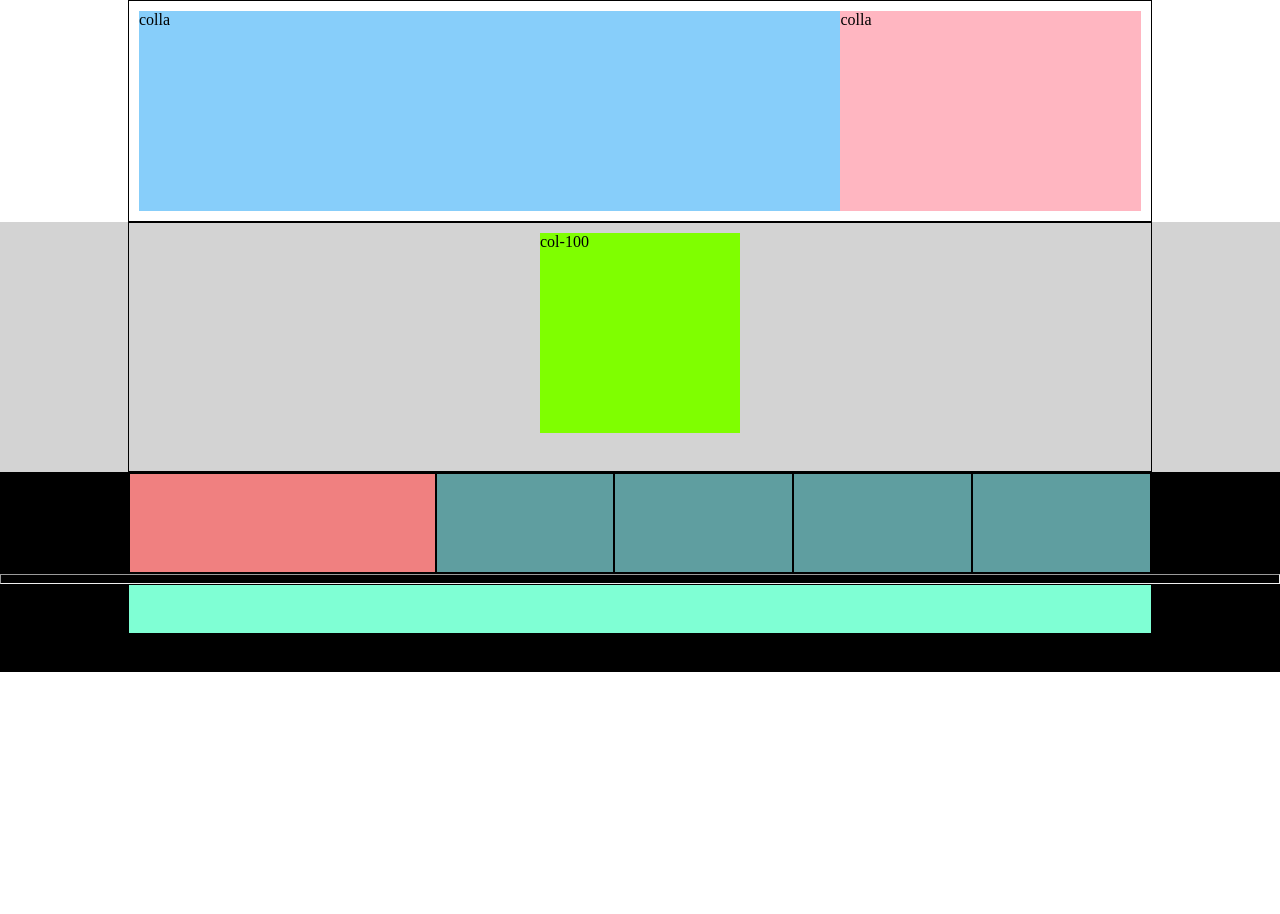
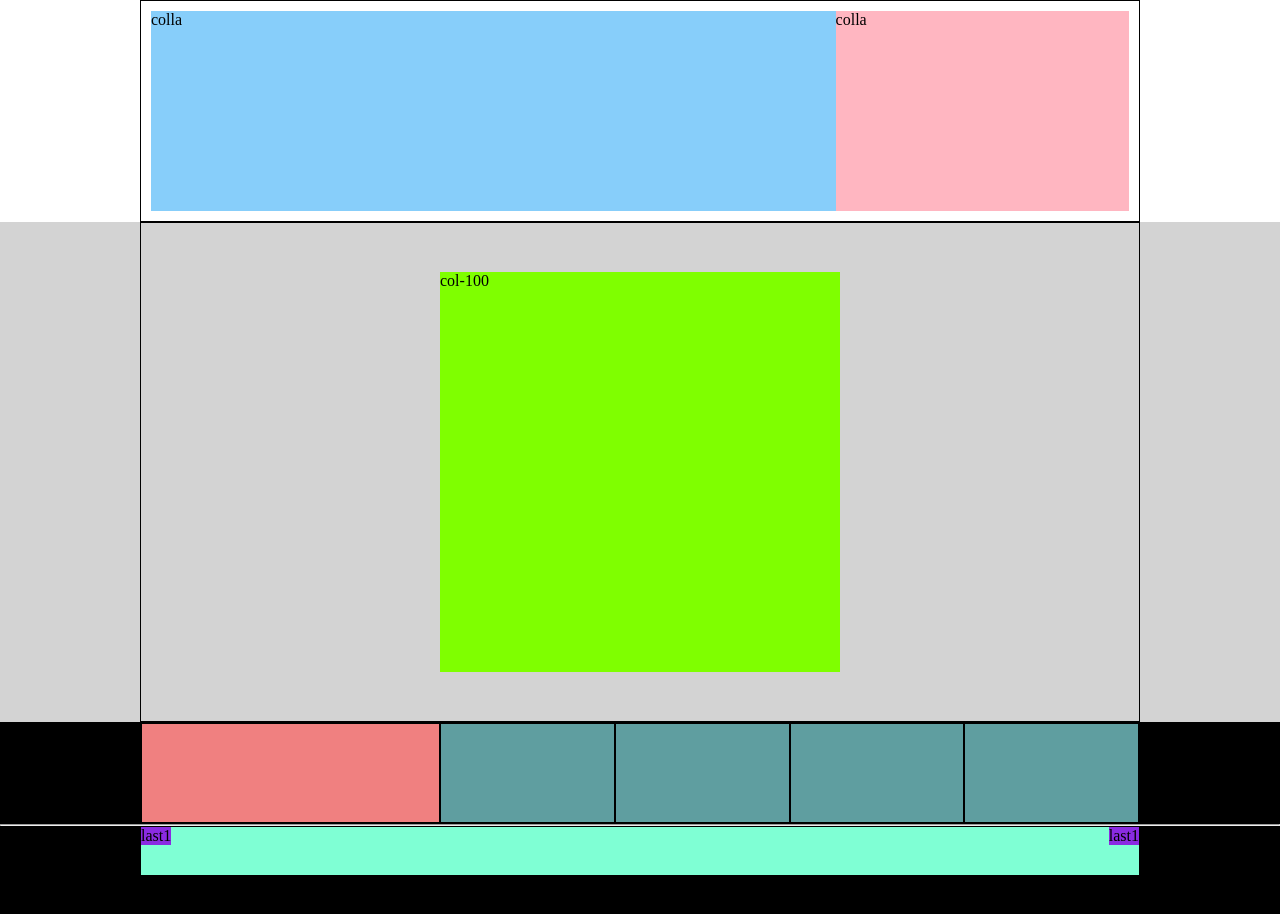
Before and after one commit to LorenzoEufemi/htmlcss-struttura-discord, a plain HTML site: page index.html in a window 1280 px wide. Shown: the part 646-1560 px from the top of the page. Before the commit the page ends 1318 px from the top, so only its background shows below. Drawn offline with Linux system fonts and the light colour scheme.

Commit message:
feat: conclusione footer

```diff
--- a/index.html
+++ b/index.html
@@ -64,8 +64,8 @@
         <hr class="riga">
         <section class="container footbottom ">
             <section class="last">
-                <div class="last1"></div>
-                <div class="last1"></div>
+                <div class="last1">last1</div>
+                <div class="last1">last1</div>
             </section>
 
         </section>
--- a/style.css
+++ b/style.css
@@ -5,13 +5,14 @@
 }
 
 .container {
-    width: 80%;
-    max-width: 1100px;
+    width: 90%;
+    max-width: 1000px;
     margin: 0 auto;
 
 
     border: 1px solid black
 }
+
 /* header */
 
 .header {
@@ -75,59 +76,81 @@
     border: 1px solid black;
 
 }
+
 .section2 {
     background-color: lightgray;
 }
+
 .col-100 {
     background-color: chartreuse;
-    width: 200px;
-    height: 200px;
+    width: 400px;
+    height: 400px;
+    padding: 20 20;
 }
+
 .row4 {
     display: flex;
     justify-content: center;
-    height: 250px;
+    height: 500px;
+    width: 90%;
+    max-width: 1100;
+    align-items: center;
 }
+
 .section4 {
     background-color: lightgray;
+
 }
 
 /* footer */
 
 .footer {
     background-color: black;
-height: 200px;
+    height: 200px;
 }
+
 .blocco1 {
     background-color: lightcoral;
-width: 30%;
-border: 1px solid black;
+    width: 30%;
+    border: 1px solid black;
 }
+
 .same {
     width: calc(70%/4);
     background-color: cadetblue;
     height: 100px;
     border: 1px solid black;
 }
+
 .secfoot {
-display: flex;
+    display: flex;
 }
+
 .riga {
-    color:red;
+    color: red;
 
-    height: 10px;
+    height: 1px;
 }
+
 .footbottom {
     background-color: aquamarine;
     height: 50px;
 
 
+
+
 }
+
 .last1 {
     background-color: blueviolet;
-height: 100;
-width: 20px; ;
+    height: 100;
+    width: 50;
 }
+
 .last {
     display: flex;
+    justify-content: space-between;
+
+
+
 }
```
